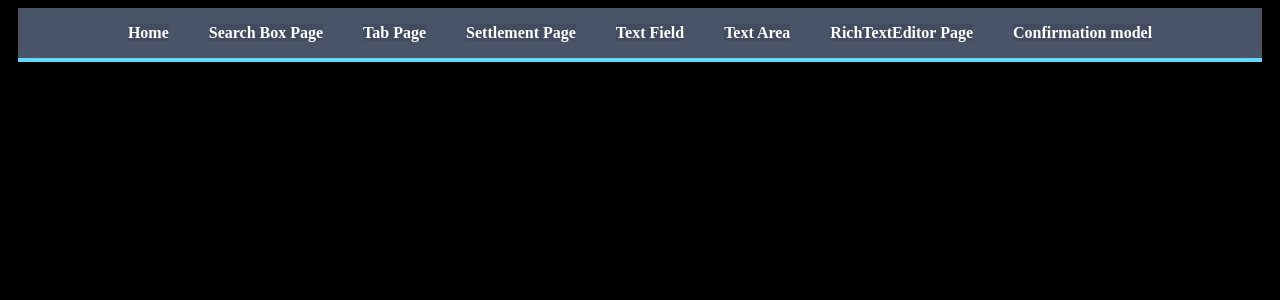
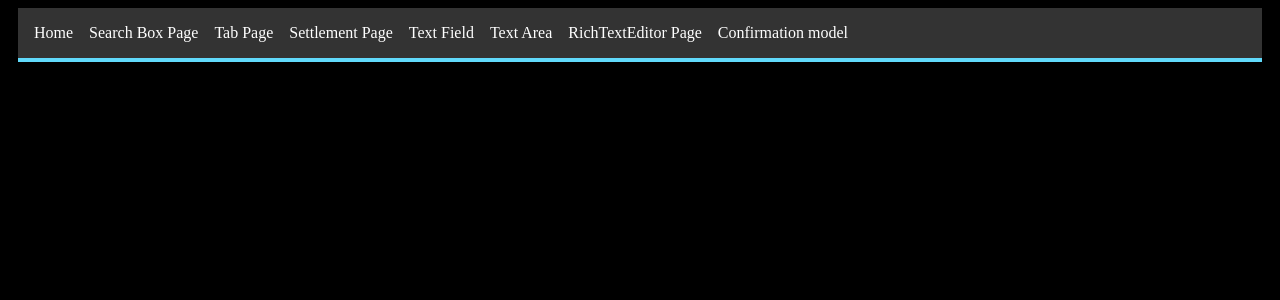
Before and after one commit to ttewabe/react-to-web-component-into-angular, a React (Create React App) app in the folder react-project/: page / in a window 1280 px wide. Shown: the top 300 px of the page. Built offline with nearby package versions, Linux system fonts and the light colour scheme.

Commit message:
added humbergur at small size

```diff
--- a/react-project/src/App.css
+++ b/react-project/src/App.css
@@ -1,43 +1,64 @@
-.App {
-  text-align: center;
+App{
+  font-family: 'Courier New', Courier, monospace;
 }
 .nav-bar {
-  background-color: #4a5469;
-  display: flex;
-  justify-content: center;
-  align-items: center;
+  background-color: #333;
   border-bottom: 4px solid #61dafb;
   margin: 0 10px;
   padding: 1rem ;
+  position: relative;
 }
 
 .nav-list {
-  list-style-type: none;
-  color: white;
   display: flex;
-  gap: 2.5rem;
+  list-style: none;
+  padding: 0;
   margin: 0;
-  padding: 0;
 }
 
-.nav-list li a {
-  background-color: #434c5e;
+.nav-list li {
+  margin-right: 1rem;
+}
+
+.nav-list a {
   color: white;
   text-decoration: none;
-  font-weight: bold;
   transition: color 0.3s ease;
 }
-
 .nav-list li a:hover {
   color: #61dafb;
 }
 
-.main-content {
-  padding: 2rem;
+/* Hamburger responsive styles */
+.hamburger {
+  background: none;
+  border: none;
+  font-size: 1.5rem;
+  color: white;
+  display: none;
+  cursor: pointer;
 }
-@media (max-width: 768px) {
+
+@media (max-width: 800px) {
+  .hamburger {
+    display: block;
+  }
+
   .nav-list {
     flex-direction: column;
-    gap: 1rem;
+    display: none;
+    background-color: #444;
+    position: absolute;
+    top: 100%;
+    left: 0;
+    right: 0;
+  }
+
+  .nav-list.open {
+    display: flex;
+  }
+
+  .nav-list li {
+    margin: 1rem;
   }
 }
--- a/react-project/src/App.tsx
+++ b/react-project/src/App.tsx
@@ -1,6 +1,6 @@
 import ParentComponent from "confirmaton-modal/ParentComponent";
 import "./App.css";
-import AppRouter from "./AppRouter";
+import { AppRouter } from "./AppRouter";
 
 
 interface IAppProps {
--- a/react-project/src/AppRouter.tsx
+++ b/react-project/src/AppRouter.tsx
@@ -9,6 +9,7 @@ import { Home } from "home/Home";
 import { Textarea } from "text-area/TextArea";
 import "./App.css";
 import ParentComponent from "confirmaton-modal/ParentComponent";
+import { useState } from "react";
 
 
 export { Link, useHistory, useLocation } from "react-router-dom";
@@ -31,21 +32,28 @@ interface IAppRouterProps {
 }
 
 export const AppRouter = ({ baseHref }: IAppRouterProps) => {
+  const [menuOpen, setMenuOpen] = useState(false);
+
   return (
     <Router basename={baseHref || "/"}>
       <nav className="nav-bar">
-        <ul className="nav-list">
-          <li><Link to="/home">Home</Link></li>
-          <li><Link to="/search-box-page">Search Box Page</Link></li>
-          <li><Link to="/tab">Tab Page</Link></li>
-          <li><Link to="/settlement">Settlement Page</Link></li>
-          <li><Link to="/text-field">Text Field</Link></li>
-          <li><Link to="/text-area">Text Area</Link></li>
-          <li><Link to="/rich-text-editor">RichTextEditor Page</Link></li>
-          <li><Link to="/parent">Confirmation model</Link></li>
+        <button className="hamburger" onClick={() => setMenuOpen(!menuOpen)}>
+          ☰
+        </button>
+        <ul className={`nav-list ${menuOpen ? "open" : ""}`}>
+          <li><Link to="/home" onClick={() => setMenuOpen(false)}>Home</Link></li>
+          <li><Link to="/search-box-page" onClick={() => setMenuOpen(false)}>Search Box Page</Link></li>
+          <li><Link to="/tab" onClick={() => setMenuOpen(false)}>Tab Page</Link></li>
+          <li><Link to="/settlement" onClick={() => setMenuOpen(false)}>Settlement Page</Link></li>
+          <li><Link to="/text-field" onClick={() => setMenuOpen(false)}>Text Field</Link></li>
+          <li><Link to="/text-area" onClick={() => setMenuOpen(false)}>Text Area</Link></li>
+          <li><Link to="/rich-text-editor" onClick={() => setMenuOpen(false)}>RichTextEditor Page</Link></li>
+          <li><Link to="/parent" onClick={() => setMenuOpen(false)}>Confirmation model</Link></li>
         </ul>
       </nav>
+
       <Switch>
+        {/* Your routes */}
         <Route exact path="/claimants/:claimantId" component={ClaimantPage} />
         <Route exact path="/home" component={Home} />
         <Route exact path="/search-box-page" component={SearchBoxPage} />
@@ -61,4 +69,3 @@ export const AppRouter = ({ baseHref }: IAppRouterProps) => {
     </Router>
   );
 };
-export default AppRouter;
--- a/react-project/src/confirmaton-modal/ConfirmationModal.css
+++ b/react-project/src/confirmaton-modal/ConfirmationModal.css
@@ -1,4 +1,46 @@
-/* ConfirmationModal.css */
+.parent-component{
+  margin: 0 10px;
+  height: 80vh;
+  background-color: rgb(242, 242, 247);
+}
+.center-title{
+  text-align: center;
+  font-size: 2rem;
+  color: rgb(100, 99, 114);
+  margin-top: 20px;
+  font-weight: 600;
+  font-family: 'Courier New', Courier, monospace;
+  text-decoration: none;
+}
+
+.button-container {
+  border: 2px solid rgb(255, 255, 255);
+  border-radius: 5px;
+  }
+  .button-group{
+      display: flex;
+      justify-content: center;
+      align-items: center;
+      margin: 0 auto;
+      padding: 20px;
+      gap: 10px;
+      margin-top: 60vh;
+      width: 100%;
+  }
+  .button-group button {
+    padding: 10px 20px;
+    background-color: #618494;
+    font-family: 'Courier New', Courier, monospace;
+    font-size: 20px;
+    font-weight: bold;
+    border: none;
+    color: white;
+    border-radius: 4px;
+    cursor: pointer;
+  }
+
+
+/* modale style */
 .modal-overlay {
     position: fixed;
     top: 0;
@@ -38,29 +80,3 @@
   .modal-buttons button:hover {
     background-color: #005f99;
   }
-
-  h1 {
-    color: rgb(255, 255, 255);
-  }
-
-  .button-container {
-    width: 97%;
-    height: 80vh;
-    border: 2px solid rgb(6, 236, 248);
-    padding: 10px 20px;
-    margin: 10px 14px;
-    border-radius: 5px;
-    background-color: #6a6a6a;
-    display: block;
-    align-items: center;
-    box-shadow: #f0f0f0 0px 0px 10px;
-    }
-    .button-group{
-        display: flex;
-        justify-content: center;
-        align-items: center;
-        margin: 0 auto;
-        gap: 10px;
-         margin-top: 60vh;
-        width: 100%;
-    }
--- a/react-project/src/confirmaton-modal/ParentComponent.tsx
+++ b/react-project/src/confirmaton-modal/ParentComponent.tsx
@@ -24,9 +24,9 @@ const ParentComponent: React.FC = () => {
     const handleCloseModal = () => setShowModal(false);
 
     return (
-        <div>
+        <div className='parent-component'>
             <div className='button-container'>
-                <h1>Manage Items</h1>
+                <h1 className="center-title">Manage Items</h1>
                 <div className='button-group'>
                     <button onClick={() => handleAction("update")}>Update Item</button>
                     <button onClick={() => handleAction("delete")}>Delete Item</button>
```
